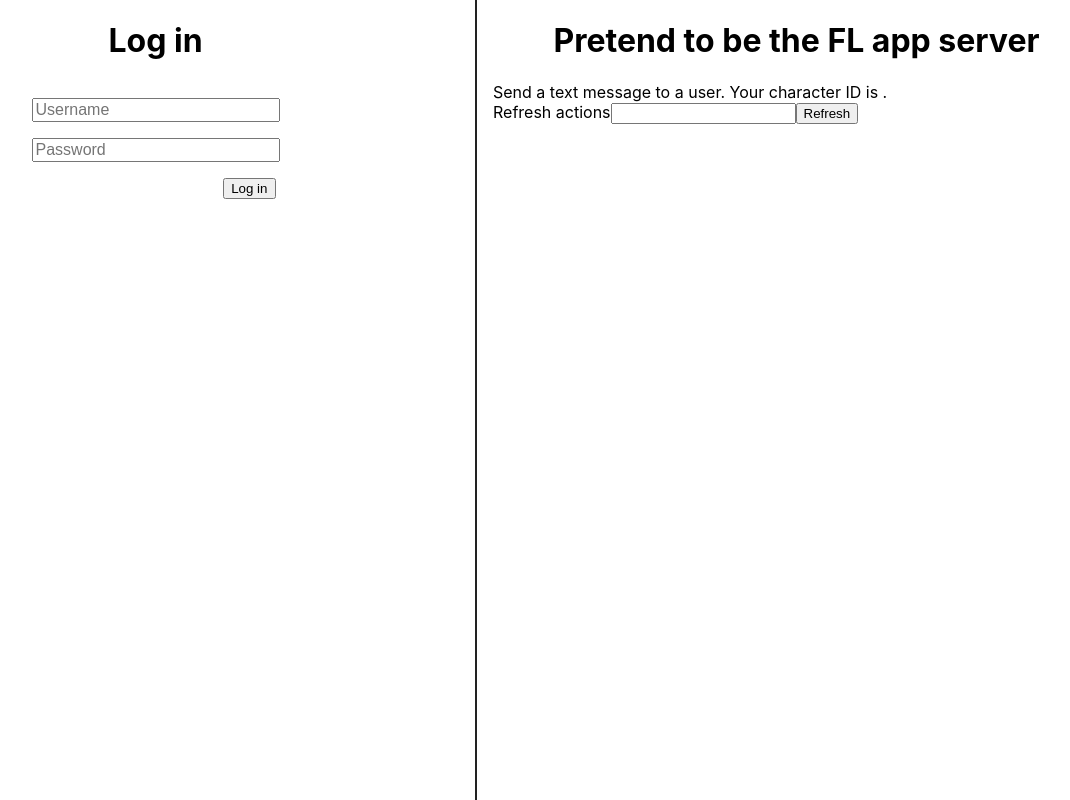
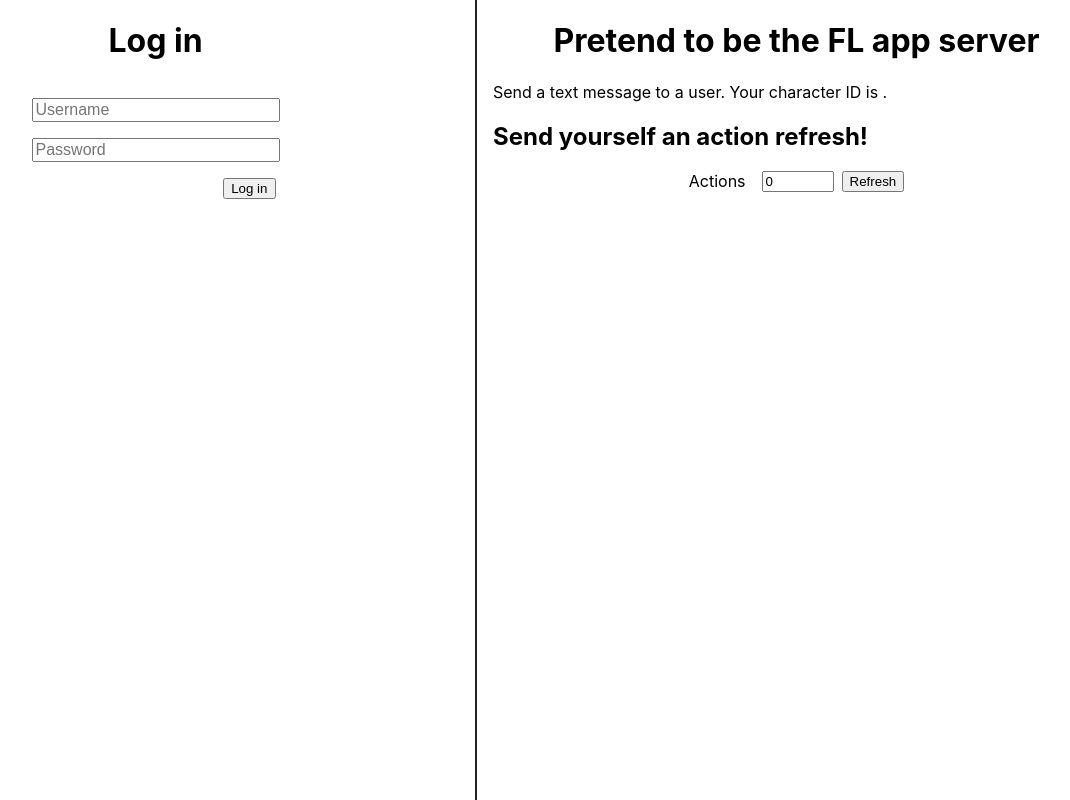
Before and after one commit to sdob/websocket-test-client, a React (Create React App) app: page / in a window 1280 px wide. Shown: the whole page, without its empty margins (164-1234 px from the left). Built offline with nearby package versions, Linux system fonts and the light colour scheme.

Commit message:
Format refresh actions form

```diff
--- /dev/null
+++ b/src/pretendServer/RefreshActionsForm.css
@@ -0,0 +1,10 @@
+.RefreshActionsForm {
+  display: flex;
+  justify-content: center;
+}
+
+.RefreshActionsForm__input {
+  margin-left: 1rem;
+  margin-right: .5rem;
+  width: 4rem;
+}
--- a/src/pretendServer/RefreshActionsForm.js
+++ b/src/pretendServer/RefreshActionsForm.js
@@ -1,11 +1,12 @@
-import React, { Component } from 'react';
+import React, { Component, Fragment } from 'react';
 import { connect } from 'react-redux';
 
 import { refreshActions } from './actions';
+import './RefreshActionsForm.css';
 
 export class RefreshActionsForm extends Component {
   state = {
-    actions: '',
+    actions: 0,
   }
 
   handleChange = (e) => {
@@ -23,16 +24,25 @@ export class RefreshActionsForm extends Component {
   render = () => {
     const { actions } = this.state;
     return (
-      <form onSubmit={this.handleSubmit}>
-        <label>Refresh actions</label>
+      <Fragment>
+        <h2>
+          Send yourself an action refresh!
+        </h2>
+        <form
+          className="RefreshActionsForm"
+          onSubmit={this.handleSubmit}
+        >
+          <label>Actions</label>
           <input
             name="actions"
             value={actions}
             onChange={this.handleChange}
             type="number"
+            className="RefreshActionsForm__input"
           />
           <button type="submit">Refresh</button>
         </form>
+      </Fragment>
     );
   }
 }
```
Lines whose indentation alone changed are shown as unchanged.
